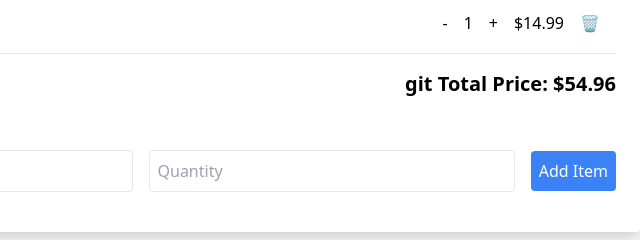
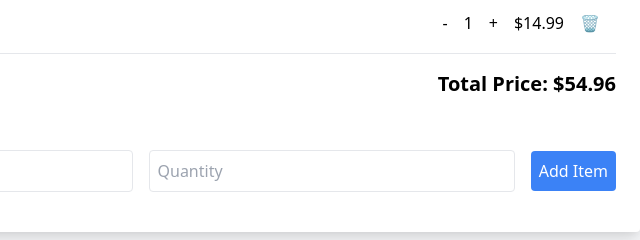
Before and after one commit to TobiYusuf/DOM-Project-1, a website: page index.html in a window 1280 px wide. Shown: the part 241-481 px from the top of the page, 640-1280 px from the left. Drawn offline with nearby package versions, Linux system fonts and the light colour scheme.

Commit message:
adjust total price text

```diff
--- a/index.html
+++ b/index.html
@@ -20,7 +20,7 @@
 
       <div class="flex justify-end mt-4 mb-4">
         <h2 class="text-xl font-bold">
-          git Total Price: $<span id="total-price">0.00</span>
+          Total Price: $<span id="total-price">0.00</span>
         </h2>
       </div>
 
```
